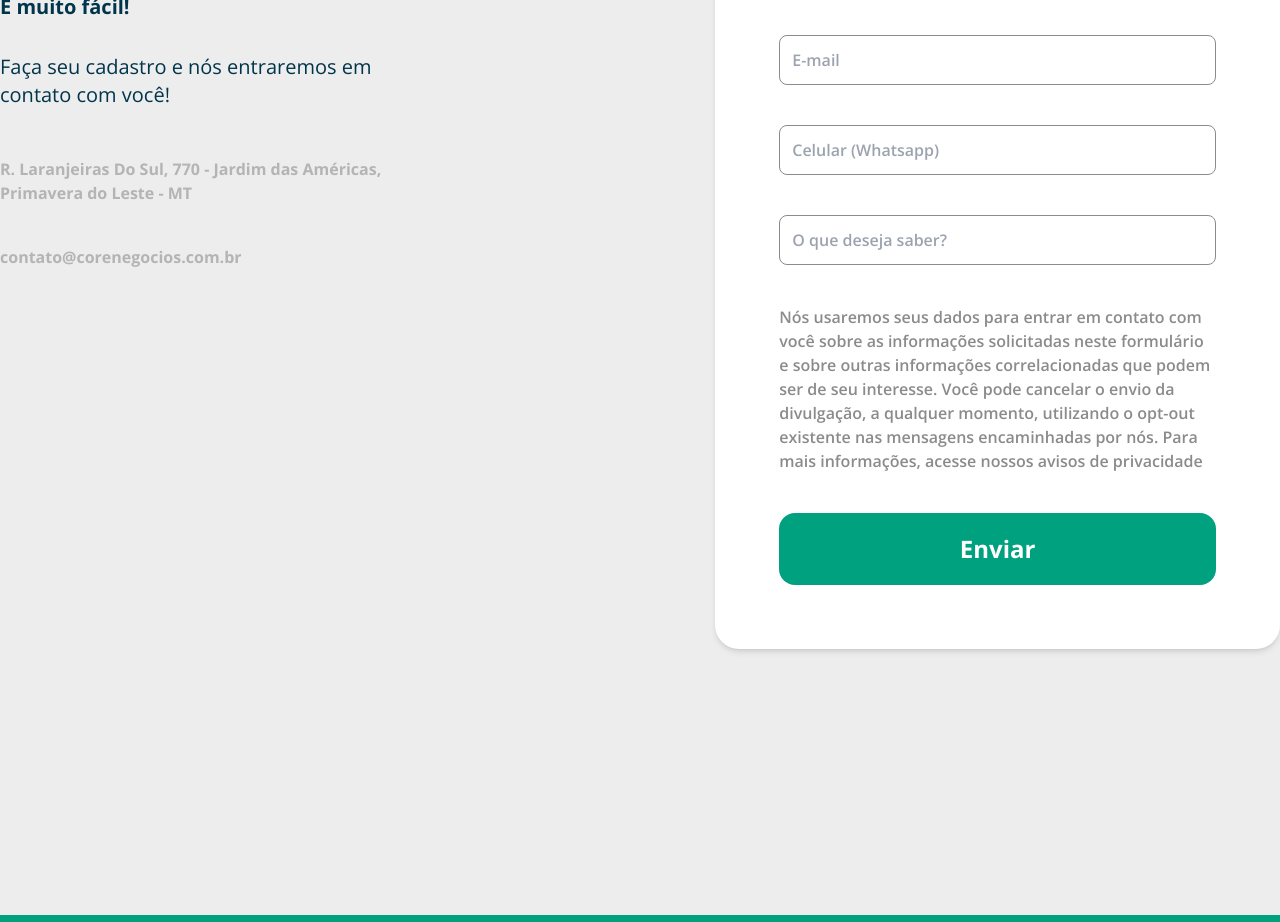
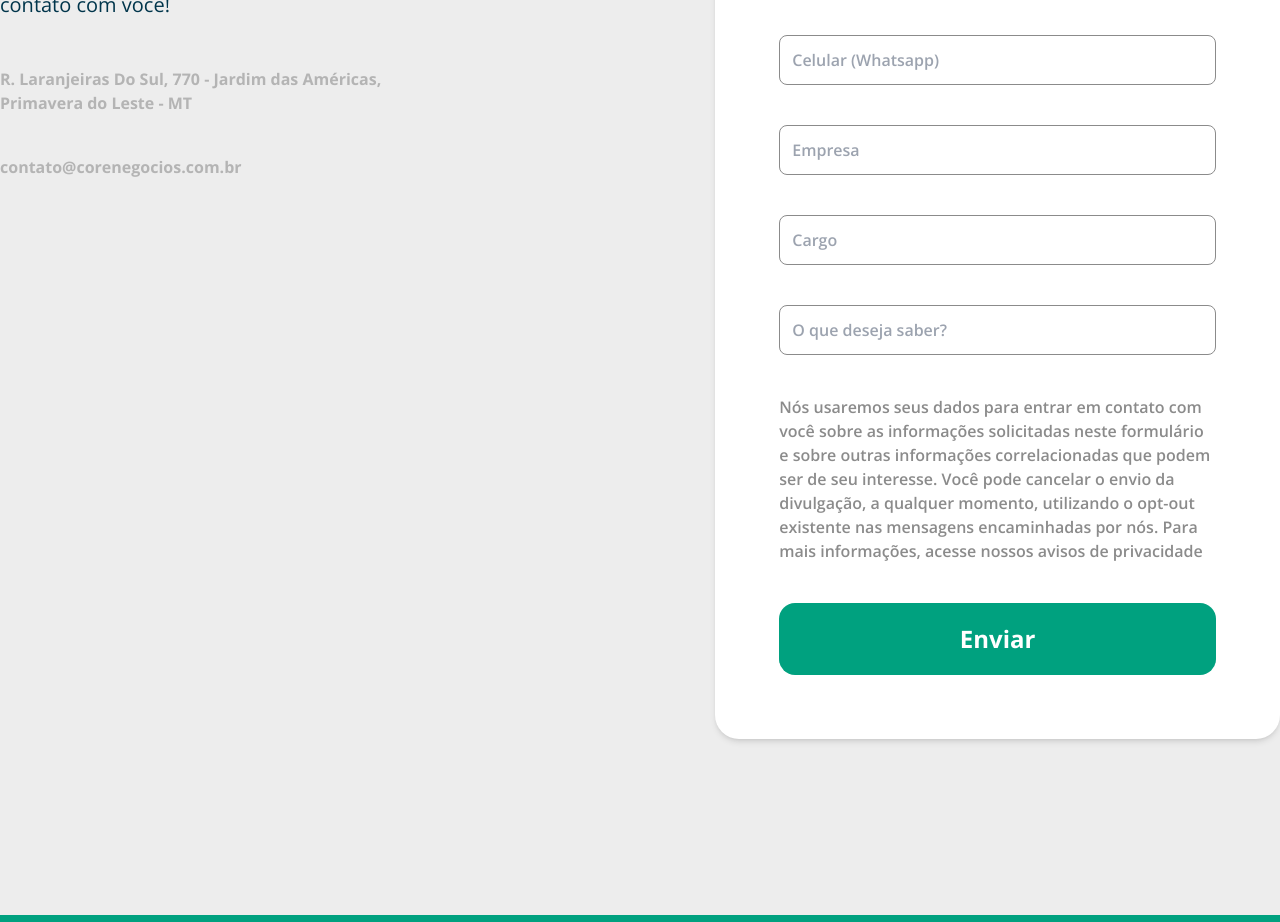
Before and after one commit to mateushr23/core-fecap, a React (Vite) app: page / in a window 1280 px wide. Shown: the part 5180-6102 px from the top of the page. Built offline with nearby package versions, Linux system fonts and the light colour scheme.

Commit message:
feat: novos campos form

```diff
--- a/src/components/info-form.tsx
+++ b/src/components/info-form.tsx
@@ -6,6 +6,8 @@ export function InfoForm() {
   const [nome, setNome] = useState("")
   const [email, setEmail] = useState("")
   const [celular, setCelular] = useState("")
+  const [empresa, setEmpresa] = useState("")
+  const [cargo, setCargo] = useState("")
   const [oQueDeseja, setOqueDeseja] = useState("")
   const [enviado, setEnviado] = useState(false)
 
@@ -108,6 +110,24 @@ export function InfoForm() {
               required
             />
             <input
+              name="empresa"
+              className="border border-gray400 rounded-lg p-3 font-semibold text-base"
+              type="text"
+              placeholder="Empresa"
+              value={empresa}
+              onChange={(e) => setEmpresa(e.target.value)}
+              required
+            />
+            <input
+              name="cargo"
+              className="border border-gray400 rounded-lg p-3 font-semibold text-base"
+              type="text"
+              placeholder="Cargo"
+              value={cargo}
+              onChange={(e) => setCargo(e.target.value)}
+              required
+            />
+            <input
               name="oQueDeseja"
               className="border border-gray400 rounded-lg p-3 font-semibold text-base"
               type="text"
```
